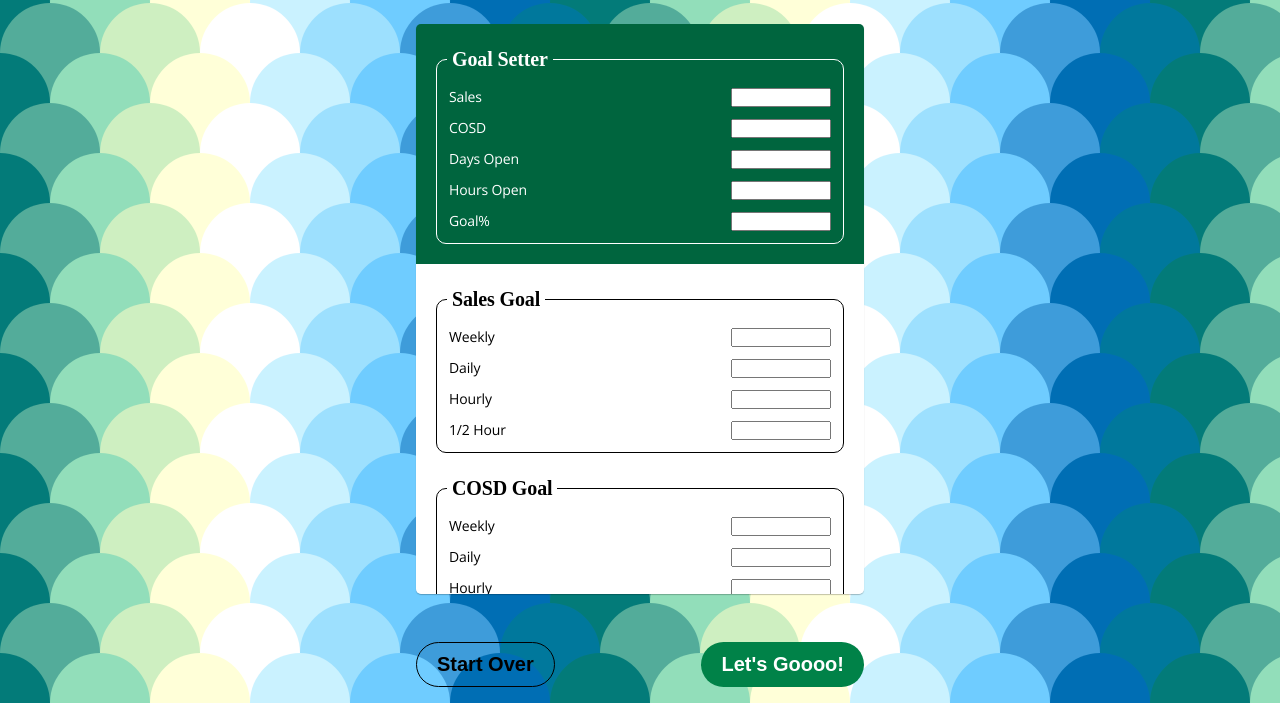
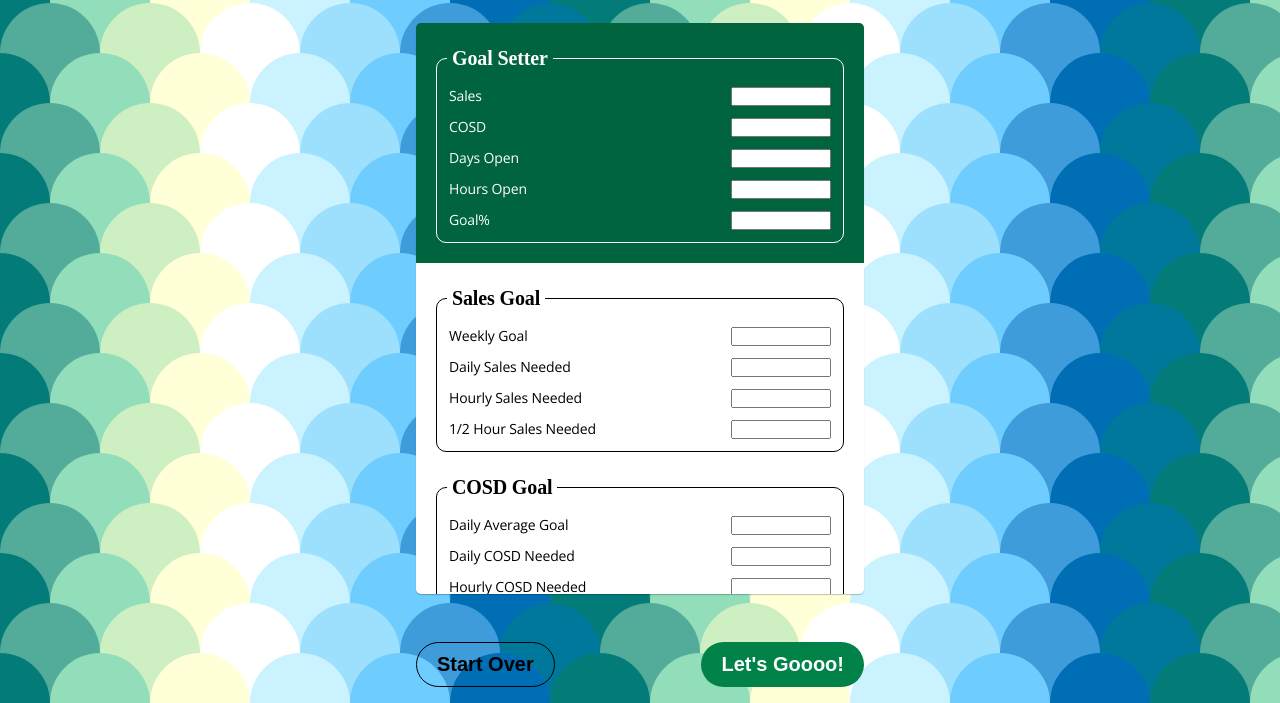
Before and after one commit to moxxington/moxxington.github.io, a plain HTML site: page index.html in a window 1280 px wide. Shown: the part 97-800 px from the top of the page. Drawn offline with nearby package versions, Linux system fonts and the light colour scheme; a web font is replaced by a local one.

Commit message:
Change table data

```diff
--- a/index.html
+++ b/index.html
@@ -51,19 +51,19 @@
             <legend><span>Sales Goal </span></legend>
             <table>
               <tr>
-                <td>Weekly</td>
+                <td>Weekly Goal</td>
                 <td><input type="text" id="weeklySales" /></td>
               </tr>
               <tr>
-                <td>Daily</td>
+                <td>Daily Sales Needed</td>
                 <td><input type="text" id="dailySales" /></td>
               </tr>
               <tr>
-                <td>Hourly</td>
+                <td>Hourly Sales Needed</td>
                 <td><input type="text" id="hourlySales" /></td>
               </tr>
               <tr>
-                <td>1/2 Hour</td>
+                <td>1/2 Hour Sales Needed</td>
                 <td><input type="text" id="halfHourSales" /></td>
               </tr>
             </table>
@@ -73,19 +73,19 @@
             <legend><span>COSD Goal </span></legend>
             <table>
               <tr>
-                <td>Weekly</td>
+                <td>Daily Average Goal</td>
                 <td><input type="text" id="weeklyCOSD" /></td>
               </tr>
               <tr>
-                <td>Daily</td>
+                <td>Daily COSD Needed</td>
                 <td><input type="text" id="dailyCOSD" /></td>
               </tr>
               <tr>
-                <td>Hourly</td>
+                <td>Hourly COSD Needed</td>
                 <td><input type="text" id="hourlyCOSD" /></td>
               </tr>
               <tr>
-                <td>1/2 Hour</td>
+                <td>1/2 Hour COSD Needed</td>
                 <td><input type="text" id="halfHourCOSD" /></td>
               </tr>
             </table>
--- a/style.css
+++ b/style.css
@@ -29,7 +29,7 @@
   --primary-font: 'Open Sans', sans-serif;
   --display-font: 'Source Serif Pro', serif;
   --font-size-mobile: 1.4rem;
-  --font-size-desktop: 1.6rem;
+  /* --font-size-desktop: 1.6rem; */
 
   /* Spacing */
   --space-1: 0.4rem;
@@ -43,9 +43,9 @@
   --space-9: 6.4rem;
 
   /* Media Queries */
-  --breakpointSm: 480px;
+  /* --breakpointSm: 480px;
   --breakpointMd: 768px;
-  --breakpointLg: 1024px;
+  --breakpointLg: 1024px; */
 }
 
 /* Basic Reset */
@@ -83,7 +83,7 @@ body {
 
 nav {
   display: block;
-  height: 2.5rem;
+  height: var(--space-4);
   margin-top: var(--space-7);
 }
 
```
Also changed, not shown: 1 other file.
